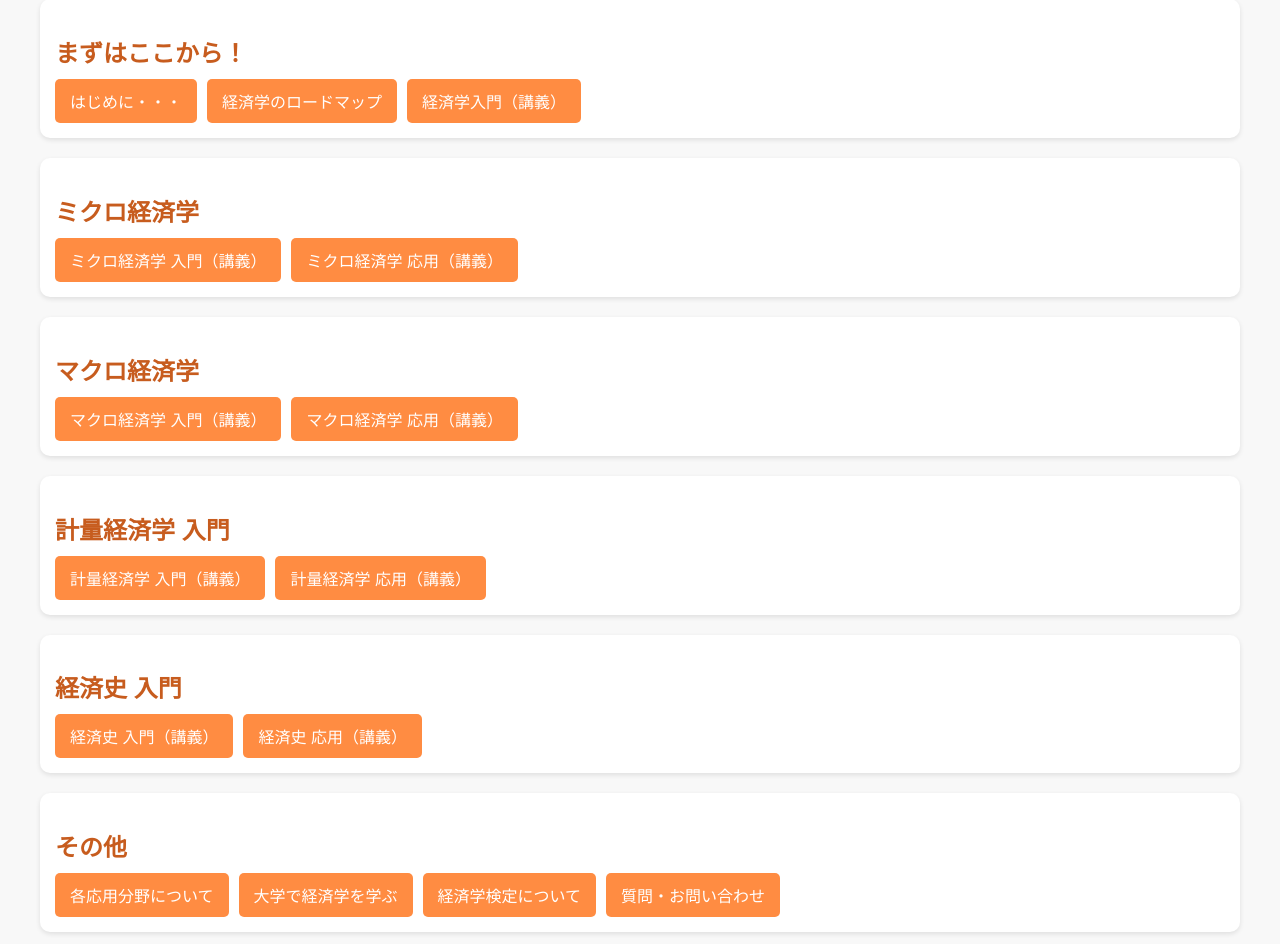
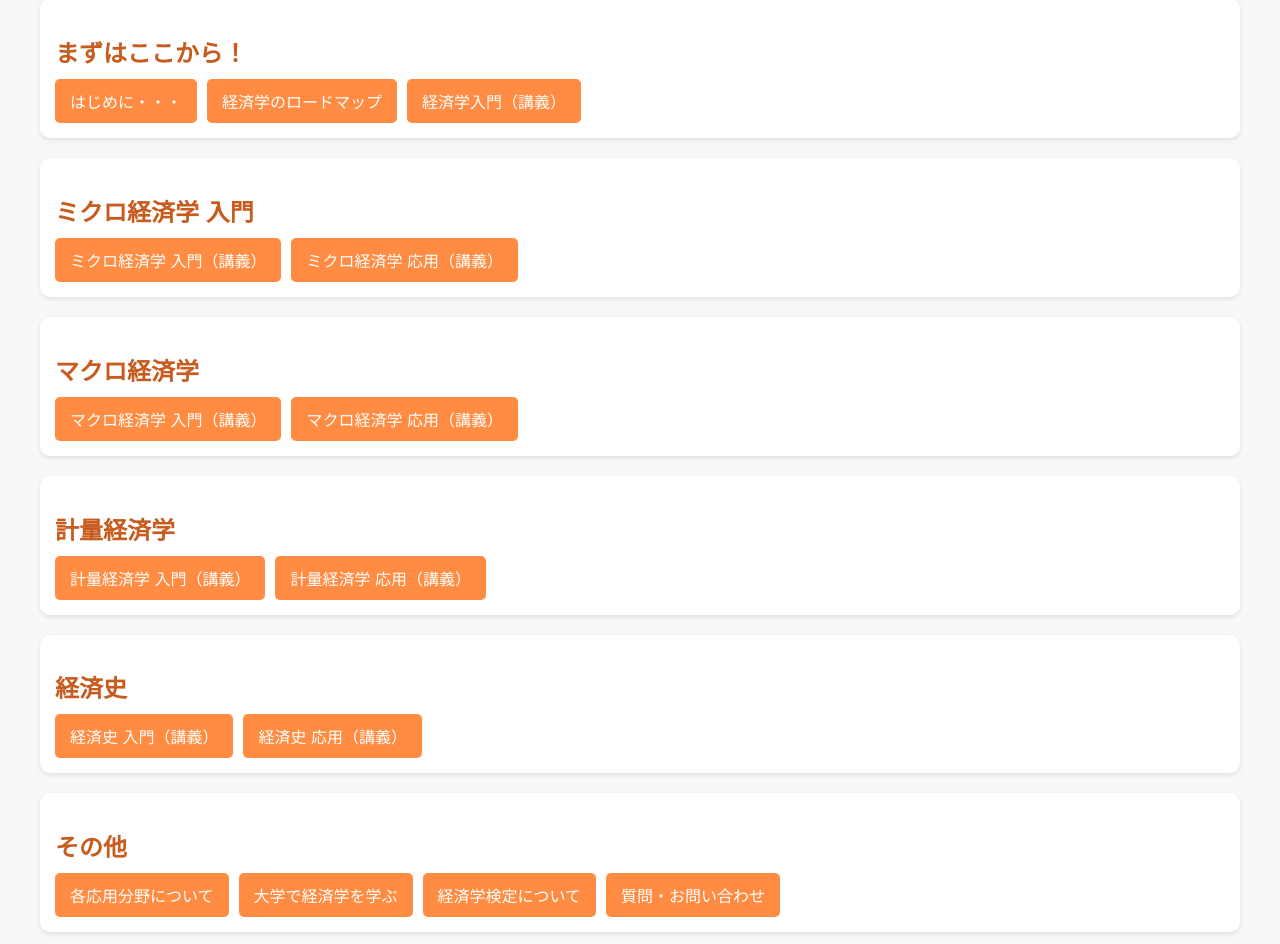
Before and after one commit to Nubatan10001/minkei, a Django app: template minkei/templates/home/home.html in a window 1280 px wide. Shown: the part 202-1146 px from the top of the page. Run offline with Django 5.2, Linux system fonts and the light colour scheme; the template is opened without the code that fills it, so the values that code supplies are empty; parts of the project's set-up code (start-up, migrations or seed data) failed here and were passed over.

Commit message:
プロフィール用の写真を追加。homeのhtmeの文章（計量経済学、経済史についていた入門を削除）の修正。

```diff
--- a/minkei/templates/home/home.html
+++ b/minkei/templates/home/home.html
@@ -19,7 +19,7 @@
     </section>
 
     <section>
-        <h2>ミクロ経済学</h2>
+        <h2>ミクロ経済学 入門</h2>
         <div class="button-container">
             <a href="{% url 'intro_microecon:intro_microecon_list' %}"><button>ミクロ経済学 入門（講義）</button></a>
             <a href="{% url 'advanced_microecon:advanced_microecon_list' %}"><button>ミクロ経済学 応用（講義）</button></a>
@@ -27,7 +27,7 @@
     </section>
 
     <section>
-        <h2>マクロ経済学</h2>
+        <h2>マクロ経済学 </h2>
         <div class="button-container">
             <a href="{% url 'intro_macroecon:intro_macroecon_list' %}"><button>マクロ経済学 入門（講義）</button></a>
             <a href="{% url 'advanced_macroecon:advanced_macroecon_list' %}"><button>マクロ経済学 応用（講義）</button></a>
@@ -35,7 +35,7 @@
     </section>
 
     <section>
-        <h2>計量経済学 入門</h2>
+        <h2>計量経済学</h2>
         <div class="button-container">
             <a href="{% url 'intro_metrics:intro_metrics_list' %}"><button>計量経済学 入門（講義）</button></a>
             <button>計量経済学 応用（講義）</button>
@@ -43,7 +43,7 @@
     </section>
 
     <section>
-        <h2>経済史 入門</h2>
+        <h2>経済史</h2>
         <div class="button-container">
             <button>経済史 入門（講義）</button>
             <button>経済史 応用（講義）</button>
```
Also changed, not shown: minkei/media/prof_images/無題23_20250615224224.PNG (added).
